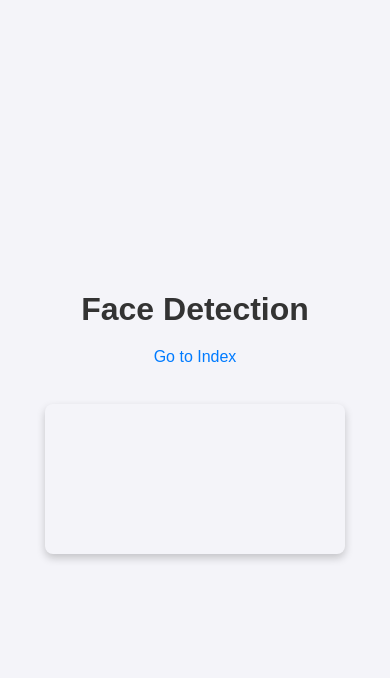
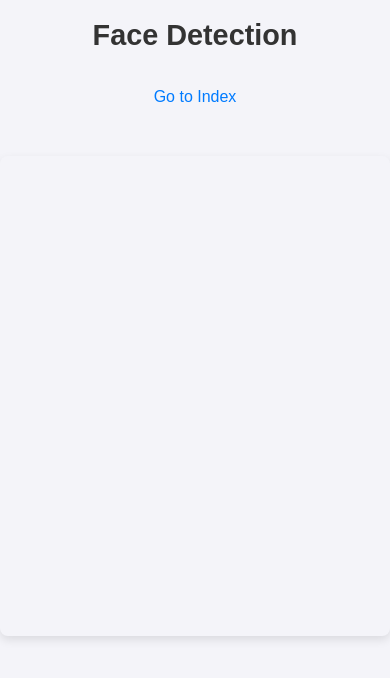
Before and after one commit to yapweijun1996/Faceapi-with-Service-Worker-v8, a plain HTML site: page face_register.html in a window 390 px wide. Drawn offline with Linux system fonts and the light colour scheme.

Commit message:
Update face_register.html

```diff
--- a/face_register.html
+++ b/face_register.html
@@ -5,91 +5,16 @@
 		<meta name="viewport" content="width=device-width, initial-scale=1.0">
 		<title>Face Detection</title>
 		<style>
-			/* General reset */
-			* {
-				margin: 0;
-				padding: 0;
-				box-sizing: border-box;
-			}
-
-			body {
-				font-family: Arial, sans-serif;
-				background-color: #f4f4f9;
-				display: flex;
-				justify-content: center;
-				align-items: center;
-				height: 100vh;
-				flex-direction: column;
-				color: #333;
-			}
-
-			/* Centering and spacing */
-			h1 {
-				font-size: 2rem;
-				margin-bottom: 20px;
-			}
-
-			/* Link styles */
-			a {
-				font-size: 1rem;
-				text-decoration: none;
-				color: #007bff;
-				margin-bottom: 20px;
-			}
-
-			a:hover {
-				text-decoration: underline;
-			}
-
-			/* Video & overlay container */
-			.video-wrapper {
-				position: relative;
-				width: 640px;
-				max-width: 100%;
-			}
-
-			/* Video element */
-			#video {
-				border-radius: 8px;
-				box-shadow: 0 4px 8px rgba(0, 0, 0, 0.2);
-				width: 100%;
-				height: auto;
-				display: block;
-			}
-
-			/* Canvas overlays (bounding boxes, landmarks, etc.) */
-			.overlay {
-				position: absolute;
-				top: 0;
-				left: 0;
-				width: 100%;
-				height: 100%;
-				pointer-events: none; /* allow clicks to pass through */
-				display: none; /* toggled by JS */
-				border-radius: 8px;
-			}
-
-			/* Snapshot canvas shown next to video */
-			.snapshot {
-				border: 2px solid #333;
-				background-color: rgba(255, 255, 255, 0.7);
-				box-shadow: 0 4px 10px rgba(0, 0, 0, 0.1);
-				display: none; /* toggled by JS */
-				width: 640px;
-				height: 480px;
-				border-radius: 8px;
-			}
-
-			/* Responsive video */
-			@media (max-width: 768px) {
-				.video-wrapper {
-					width: 100%;
-				}
-
-				.snapshot {
-					max-width: 480px;
-				}
-			}
+			html,body{margin:0;padding:0;height:100%}
+			body{font-family:Arial,Helvetica,sans-serif;display:flex;flex-direction:column;align-items:center;gap:1rem;background:#f4f4f9;color:#333}
+			h1{font-size:1.8rem}
+			a{color:#007bff;text-decoration:none;font-size:1rem}
+			a:hover{text-decoration:underline}
+			.video-wrapper{position:relative;width:640px;max-width:100%}
+			#video{width:100%;border-radius:8px;box-shadow:0 4px 10px rgba(0,0,0,.1)}
+			.overlay{position:absolute;top:0;left:0;width:100%;height:100%;border-radius:8px;pointer-events:none;display:none}
+			.snapshot{display:none;width:640px;height:480px;border:2px solid #333;border-radius:8px;background:rgba(255,255,255,.7);box-shadow:0 4px 10px rgba(0,0,0,.1)}
+			@media(max-width:768px){.video-wrapper{width:100%}}
 		</style>
 
 		<!-- Service Worker Warmup [start] -->
```
